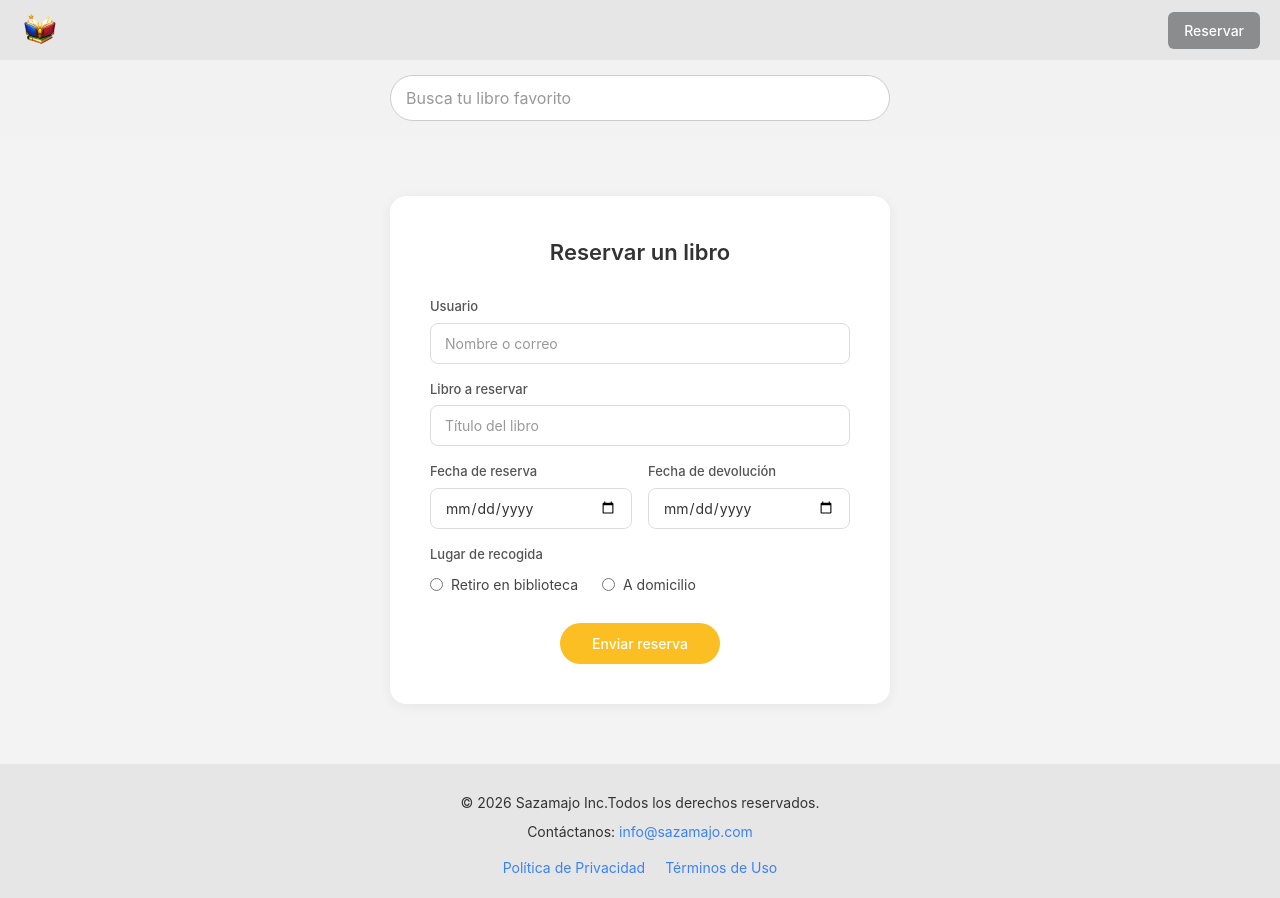
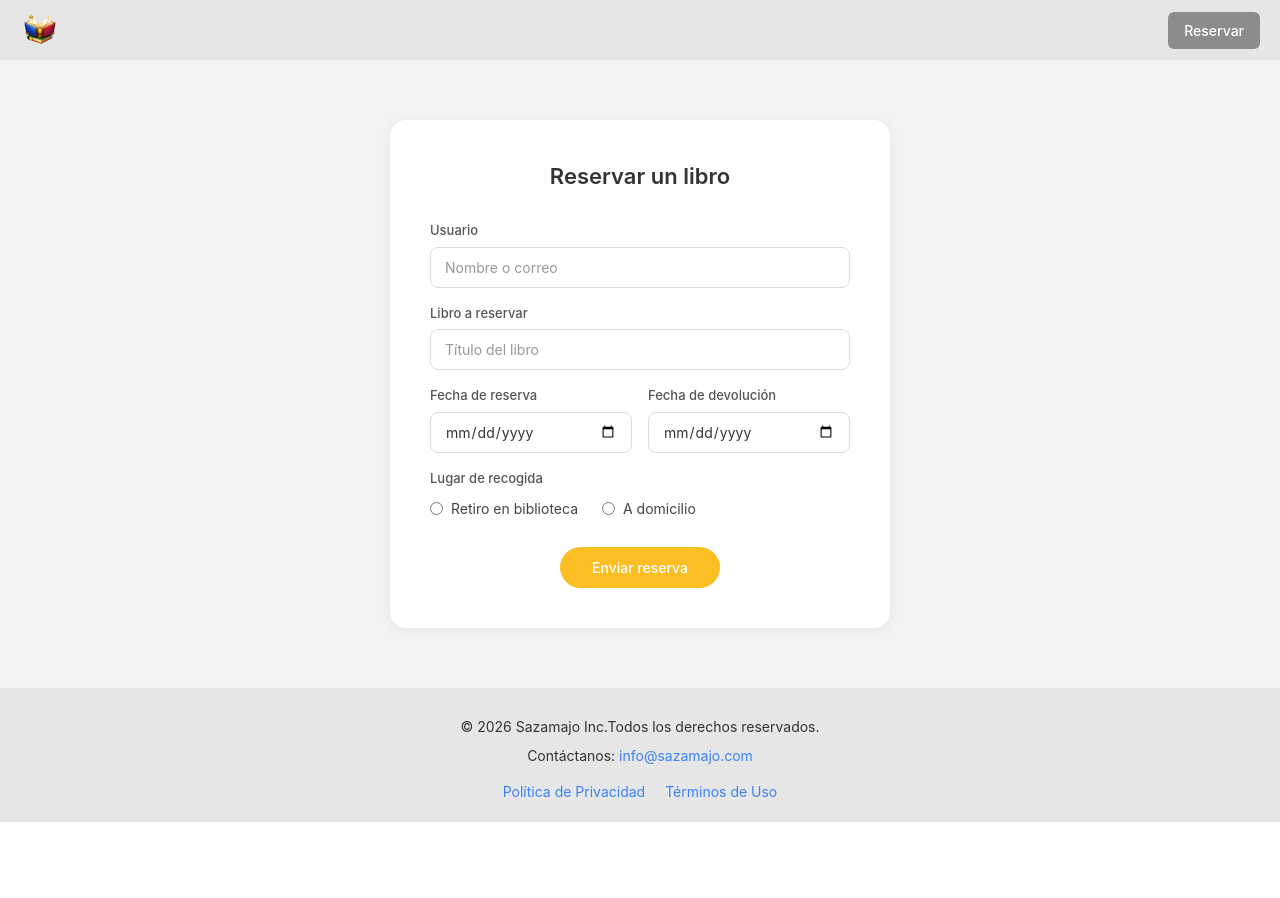
Before and after one commit to Elgrinch01/Proyecto-integrador, a React (Vite) app: page /reserva in a window 1280 px wide. After the commit the page ends 822 px from the top, so only its background shows below. Built offline with nearby package versions, Linux system fonts and the light colour scheme; no server answers.

Commit message:
"fix: depuracion codigo xa seacrhbar en reserva"

```diff
--- a/src/pages/Reserva.jsx
+++ b/src/pages/Reserva.jsx
@@ -1,6 +1,6 @@
 import Footer from '../components/Footer'
 import NavBarHeader from '../components/NavBarHeader'
-import SearchBarHeader from '../components/SearchBarHeader'
+//import SearchBarHeader from '../components/SearchBarHeader'
 import LogoHeader from '../components/LogoHeader'
 import { useEffect, useState } from 'react'
 
@@ -89,7 +89,7 @@ function Reserva() {
                 <header className="header">
                     <div><LogoHeader /></div>
                     <NavBarHeader />
-                    <SearchBarHeader />
+
                 </header>
 
                 <section style={{
```
